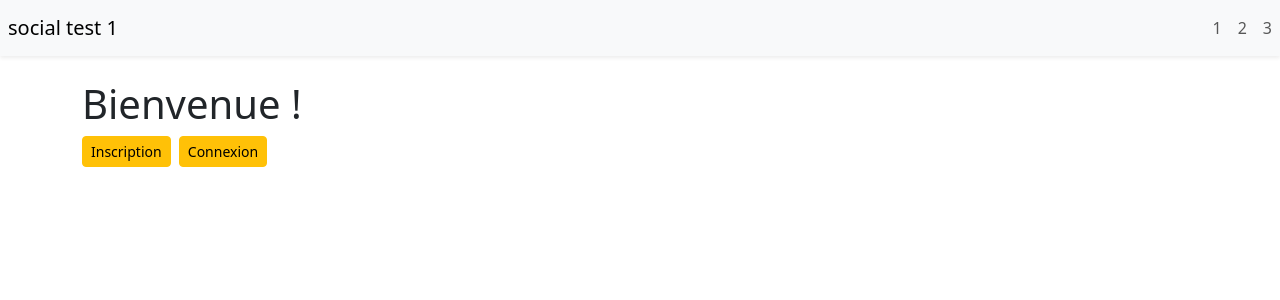
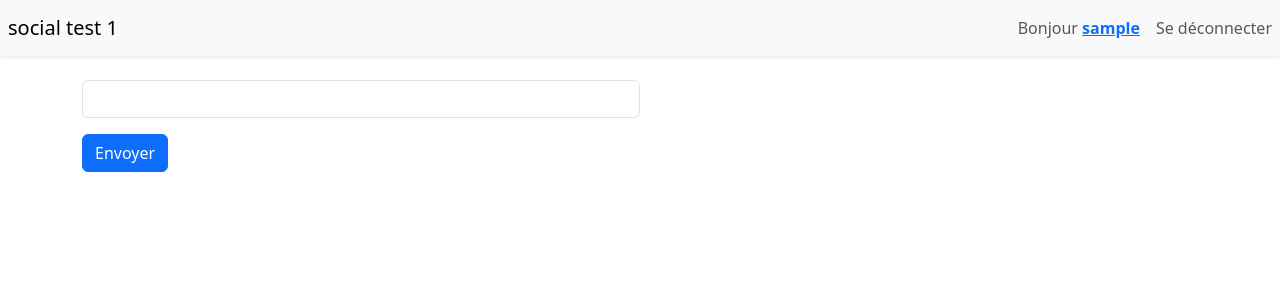
Before and after one commit to valentinDecaill/mini-reseau, a Flask app: page / in a window 1280 px wide. Shown: the top 300 px of the page. Run offline with Flask 3, Linux system fonts and the light colour scheme; the visitor is signed in with stand-in values (Sample User, id 1).

Commit message:
ajout profile.html

```diff
--- a/app.py
+++ b/app.py
@@ -98,6 +98,7 @@ def valid_connexion():
     if user and check_password_hash(user['password_hash'], password):
         session['user_id'] = user['id']
         session['pseudo'] = user['pseudo']
+        session['email'] = user['email']
         flash('Connexion réussie !', 'success')
         return redirect('/')  # Redirection vers l'accueil
     else:
@@ -107,7 +108,30 @@ def valid_connexion():
 
 
 #########################################################
+##################deconnexion############################
+@app.route('/logout')
+def logout():
+    session.pop('user_id', None) # Supprime l'id utilisateur de la session
+    session.pop('pseudo', None)  # Supprime le pseudo de la session
+    session.pop('email', None) # Supprime l'email de la session
+    flash('Vous êtes déconnecté.', 'success')
+    return redirect('/')
 
+#########################################################
+##################message################################
+
+
+
+
+#########################################################
+##################profil modification####################
+
+@app.route('/profile', methods=['GET'])
+def show_profil():
+    return render_template('profile.html')
+
+
+#########################################################
 
 if __name__ == '__main__':
     app.run(debug=True)
--- a/templates/connexion.html
+++ b/templates/connexion.html
@@ -31,4 +31,4 @@
 
             </form>
 
-{% endblock %}
+    {% endblock %}
--- a/templates/layout.html
+++ b/templates/layout.html
@@ -24,9 +24,15 @@
             {% endwith %}
 
             {% block body %}
-                <h1>Bienvenue !</h1>
-                <a class="btn btn-sm btn-warning me-1" href="/inscription">Inscription</a>
-                <a class="btn btn-sm btn-warning me-1" href="/connexion">Connexion</a>
+
+                <div class="col-md-6 mb-3">
+                    <input type="text" class="form-control" id="message" name="message" value="{{ message }}">
+                </div>
+
+                <div>
+                    <button type="submit" class="btn btn-primary me-3">Envoyer</button>
+                </div>
+
             {% endblock %}
         </div>
     </body>
--- a/templates/nav.html
+++ b/templates/nav.html
@@ -9,15 +9,21 @@
 
     <div class="collapse navbar-collapse" id="navbarNav">
         <ul class="navbar-nav ms-auto">
+            {% if session.get('pseudo') %}
                 <li class="nav-item">
-                <a class="nav-link" href="/#">1</a>
+                    <span class="nav-link">Bonjour <strong><a href="/profile">{{ session.pseudo }}</a></strong></span>
                 </li>
                 <li class="nav-item">
-                <a class="nav-link" href="/#">2</a>
+                    <a class="nav-link btn btn-danger" href="/logout">Se déconnecter</a>
+                </li>
+            {% else %}
+                <li class="nav-item">
+                    <a class="nav-link" href="/inscription">Inscription</a>
                 </li>
                 <li class="nav-item">
-                <a class="nav-link" href="/#">3</a>
+                    <a class="nav-link" href="/connexion">Connexion</a>
                 </li>
+            {% endif %}
 </ul>
     </div>
 </nav>
```
Also changed, not shown: templates/profile.html (added, +20 -0 lines). Lines whose indentation alone changed are shown as unchanged.
